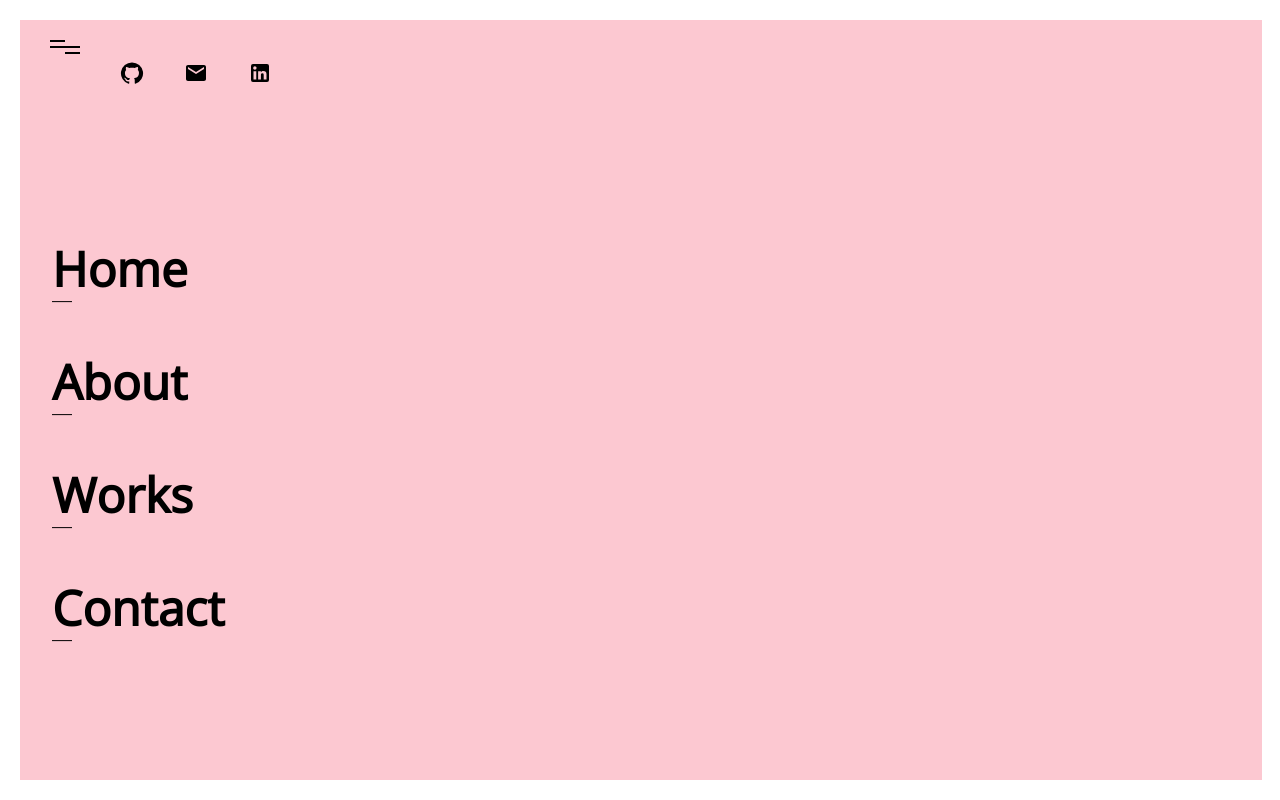
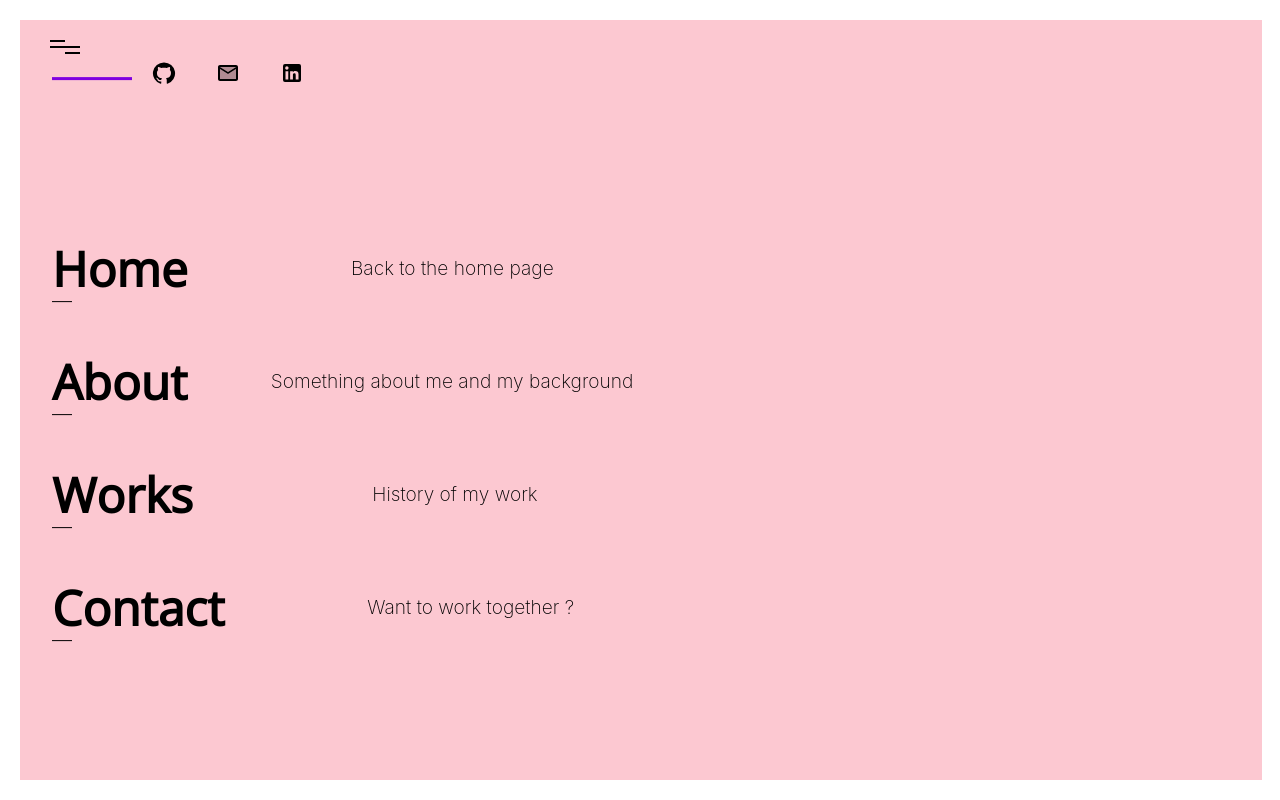
Before and after one commit to SoorajM143/personalwebsite-v2, a React (Create React App) app: page /work in a window 1280 px wide. Both pictures are taken after a click on the element 65 px from the left and 55 px from the top of the page. Shown: the top 800 px of the page. Built offline with nearby package versions, Linux system fonts and the light colour scheme; a web font is replaced by a local one.

Commit message:
STYLE FIXES

```diff
--- a/src/components/NavBar.js
+++ b/src/components/NavBar.js
@@ -1,6 +1,6 @@
 import React, { useState, useEffect } from 'react';
 import { Link } from 'react-router-dom';
-import { LinkedIn, GitHub, Email } from '@mui/icons-material';
+import { LinkedIn, GitHub, Email, MarkunreadTwoTone, RssFeedTwoTone } from '@mui/icons-material';
 
 import '../styles/NavBar.css';
 
@@ -46,7 +46,7 @@ function NavBar() {
                 rel="noopener noreferrer"
                 target="_blank"
               >
-                <Email />
+                <MarkunreadTwoTone />
               </a>
             </li>
             <li>
@@ -60,6 +60,7 @@ function NavBar() {
             </li>
           </ul>
           <ul className="nav__list">
+            <li className='nav__list_desc'>
             <Link
               to="/"
               onClick={() => MenuOpen('#00d084')}
@@ -67,6 +68,9 @@ function NavBar() {
             >
               Home
             </Link>
+            <span id='desc_home' className='desc_link_item'>Back to the home page</span>
+            </li>
+            <li className='nav__list_desc'>
             <Link
               to="/about-me"
               onClick={() => MenuOpen('#9bdabe')}
@@ -74,6 +78,9 @@ function NavBar() {
             >
               About
             </Link>
+            <span id='desc_about' className='desc_link_item'>Something about me and my background</span>
+            </li>
+            <li className='nav__list_desc'>
             <Link
               to="/work"
               onClick={() => MenuOpen('#fcc5d3')}
@@ -81,6 +88,9 @@ function NavBar() {
             >
               Works
             </Link>
+            <span id='desc_work' className='desc_link_item'>History of my work</span>
+            </li>
+            <li className='nav__list_desc'>
             <Link
               to="/contact"
               onClick={() => MenuOpen('#ffdaa5')}
@@ -88,6 +98,8 @@ function NavBar() {
             >
               Contact
             </Link>
+            <span id='desc_contact' className='desc_link_item'>Want to work together ?</span>
+            </li>
           </ul>
         </div>
       </div>
--- a/src/styles/Main.scss
+++ b/src/styles/Main.scss
@@ -19,7 +19,7 @@
     font-size: 3.8rem;
     position: relative;
     font-family: $Font-content;
-    color: #1C494C;
+    color: #070d55;
     text-align: justify;
     left: 6rem;
 }
@@ -60,7 +60,7 @@
     font-size: 1.2rem;
     font-family: $content-fonts;
     font-weight: 300;
-    color: #1C494C;
+    color: #070d55;
 }
 
 .mainPage-message > div {
--- a/src/styles/NavBar.css
+++ b/src/styles/NavBar.css
@@ -108,6 +108,36 @@
   text-decoration: none;
   color: black;
 }
+.nav.open .desc_link_item {
+  opacity: 1;
+  transform: translateX(0%);
+  transition: opacity 1.3s ease, transform 1.3s ease, color 1.3s ease;
+}
+.nav.open .desc_link_item:nth-child(0) {
+  transition-delay: 0.9s;
+  text-decoration: none;
+  color: black;
+}
+.nav.open .desc_link_item:nth-child(1) {
+  transition-delay: 1s;
+  text-decoration: none;
+  color: black;
+}
+.nav.open .desc_link_item:nth-child(2) {
+  transition-delay: 1.1s;
+  text-decoration: none;
+  color: black;
+}
+.nav.open .desc_link_item:nth-child(3) {
+  transition-delay: 1.2s;
+  text-decoration: none;
+  color: black;
+}
+.nav.open .desc_link_item:nth-child(4) {
+  transition-delay: 1.3s;
+  text-decoration: none;
+  color: black;
+}
 .nav:before, .nav:after {
   content: "";
   position: fixed;
@@ -191,6 +221,7 @@
   position: relative;
   text-align: left;
   bottom: 5rem;
+  left: 2rem;
   margin: 0 0 30px;
   padding-left: 100px;
   z-index: 1;
@@ -198,6 +229,16 @@
   opacity: 0;
   transform: translate(0%, 100%);
   transition: opacity 0.2s ease, transform 0.3s ease;
+}
+
+.social-links::before {
+  content: "";
+  position: absolute;
+  height: 3px;
+  width: 80px;
+  background-color: #7f00e0;
+  top: 63%;
+  left: 0;
 }
 
 .social-links li {
@@ -248,4 +289,18 @@
     height: 4rem;
     width: 10rem;
   }
+}
+.nav__list_desc {
+  list-style-type: none;
+  display: flex;
+  align-items: center;
+  width: 40rem;
+}
+
+.desc_link_item {
+  font-size: 1.2rem;
+  width: 80%;
+  opacity: 0;
+  transform: translate(0%, 100%);
+  transition: opacity 0.2s ease, transform 0.3s ease;
 }/*# sourceMappingURL=NavBar.css.map */
--- a/src/styles/NavBar.scss
+++ b/src/styles/NavBar.scss
@@ -1,4 +1,6 @@
+@use 'sass:math';
 @import "../styles/Variables/Variables.scss";
+
 
 *,
 *::before,
@@ -34,11 +36,11 @@ $nav--theme: var(--background-color);
     }
 
     &__line-left {
-        width: $size / 2;
+        width: math.div($size ,2);
     }
 
     &__line-right {
-        width: $size / 2;
+        width: math.div($size , 2);
         float: right;
     }
 
@@ -91,7 +93,7 @@ visibility: visible;
 
         @for $i from 0 through 4 {
             &:nth-child(#{$i}) {
-                transition-delay: $transition--length * $i / 8 + .9 + s;
+                transition-delay: math.div($transition--length * $i,8) + .9 + s;
                 text-decoration: none;
                 color:black
             }
@@ -103,12 +105,26 @@ visibility: visible;
             transition: opacity .3s ease, transform .3s ease, color .3s ease;
             @for $i from 0 through 1 {
                     &:nth-child(#{$i}) {
-                        transition-delay: $transition--length * $i / 8 + .5 + s;
+                        transition-delay: math.div($transition--length * $i, 8) + .5 + s;
                         text-decoration: none;
                         color: black;
                     }
                 }
     }
+    & .desc_link_item {
+        opacity: 1;
+        transform: translateX(0%);
+        transition: opacity 1.3s ease, transform 1.3s ease, color 1.3s ease;
+
+        @for $i from 0 through 4 {
+            &:nth-child(#{$i}) {
+                transition-delay: math.div($transition--length * $i,8) + .9 + s;
+                text-decoration: none;
+                color:black
+            }
+        }
+    }
+
     }
 
     &:before,
@@ -210,6 +226,7 @@ visibility: visible;
 position: relative;
 text-align: left;
 bottom: 5rem;
+left: 2rem;
 margin: 0 0 30px;
 padding-left: 100px;
 z-index: 1;
@@ -217,6 +234,16 @@ list-style: none;
 opacity: 0;
 transform: translate(0%, 100%);
     transition: opacity .2s ease, transform .3s ease;
+}
+
+.social-links::before{
+    content: '';
+    position: absolute;
+    height: 3px;
+    width: 80px;
+    background-color: #7f00e0 ;
+    top:63%;
+    left: 0;
 }
 
 .social-links li {
@@ -275,3 +302,18 @@ transform: translate(0%, 100%);
     width: 10rem;;
    }
 }
+
+.nav__list_desc{
+    list-style-type: none;
+    display: flex;
+    align-items: center;
+    width: 40rem;
+}
+
+.desc_link_item{
+    font-size: 1.2rem;
+    width: 80%;
+    opacity: 0;
+    transform: translate(0%, 100%);
+    transition: opacity .2s ease, transform .3s ease;
+}
```
Also changed, not shown: 1 other file (tests, documents, lock files or other folders).
